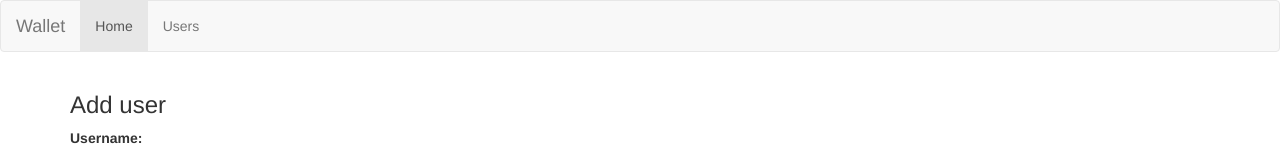
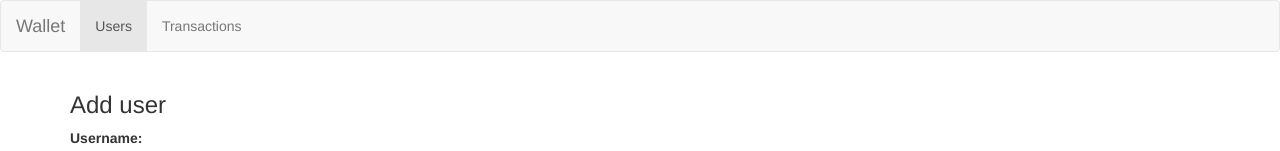
Before and after one commit to MattBrs/walletAppAngular, an Angular app: page / in a window 1280 px wide. Shown: the top 151 px of the page. Built offline with nearby package versions, Linux system fonts and the light colour scheme.

Commit message:
Migrazione da EventEmitter a services + aggiunta sezione utenti, ogniuno con le proprie transazioni

```diff
--- a/src/app/header/header.component.html
+++ b/src/app/header/header.component.html
@@ -4,8 +4,8 @@
       <a class="navbar-brand" routerLink="/">Wallet</a>
     </div>
     <ul class="nav navbar-nav">
-      <li class="active"><a routerLink="/">Home</a></li>
-      <li><a routerLink="/home">Users</a></li>
+      <li class="active"><a routerLink="/">Users</a></li>
+      <li><a routerLink="/home">Transactions</a></li>
     </ul>
   </div>
 </nav>
--- a/src/app/shared/user-manager.service.ts
+++ b/src/app/shared/user-manager.service.ts
@@ -29,8 +29,12 @@ export class UserManagerService {
   }
 
   getTransaction(user: User): Transaction[]{
-    let index = this.users.indexOf(user);
-    return this.users[index].transactions;
+    if(user != null){
+      let index = this.users.indexOf(user);
+      return this.users[index].transactions;
+    }else{
+      // do nothing
+    }
   }
 
   selectUser(user: User) {
```
